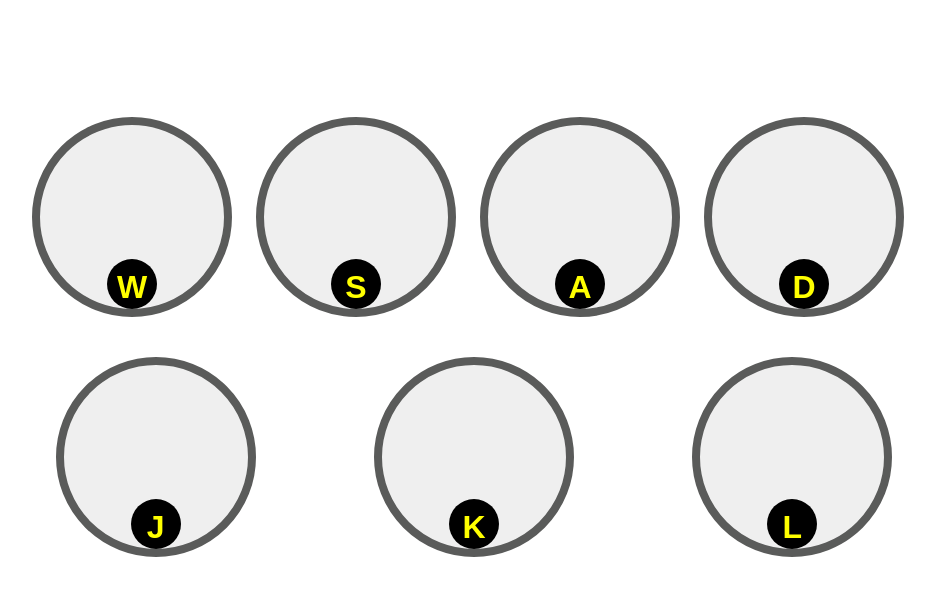
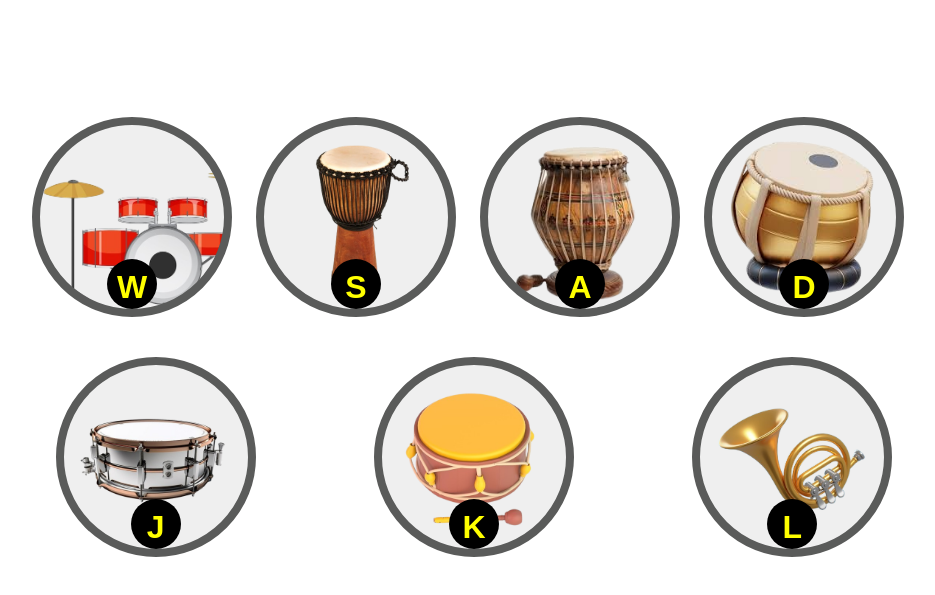
Before and after one commit to rishavtiwari22/DrumKit, a plain HTML site: page index.html in a window 1280 px wide. Shown: the part 127-722 px from the top of the page, without its empty margins (166-1101 px from the left). Drawn offline with Linux system fonts and the light colour scheme; the site is published under a folder, as on GitHub Pages, so addresses that start at the root find nothing.

Commit message:
Update style.css

```diff
--- a/style.css
+++ b/style.css
@@ -63,7 +63,7 @@ h1{
     width: 200px;
     font-weight: 1000;
     color: black;
-    background-image: url('/images/W2.png');
+    background-image: url('images/W2.png');
     background-repeat: no-repeat;
     background-size: cover;
 }
@@ -75,7 +75,7 @@ h1{
     width: 200px;
     font-weight: 1000;
     color: black;
-    background-image: url('/images/s2.png');
+    background-image: url('images/s2.png');
     background-repeat: no-repeat;
     background-size: cover;
 }
@@ -86,7 +86,7 @@ h1{
     width: 200px;
     font-weight: 1000;
     color: black;
-    background-image: url('/images/a2.png');
+    background-image: url('images/a2.png');
     background-repeat: no-repeat;
     background-size: cover;
 }
@@ -97,7 +97,7 @@ h1{
     width: 200px;
     font-weight: 1000;
     color: black;
-    background-image: url('/images/D2.png');
+    background-image: url('images/D2.png');
     background-repeat: no-repeat;
     background-size: cover;
 }
@@ -108,7 +108,7 @@ h1{
     width: 200px;
     font-weight: 1000;
     color: black;
-    background-image: url('/images/j2.png');
+    background-image: url('images/j2.png');
     background-repeat: no-repeat;
     background-size: cover;
 }
@@ -119,7 +119,7 @@ h1{
     width: 200px;
     font-weight: 1000;
     color: black;
-    background-image: url('/images/k2.png');
+    background-image: url('images/k2.png');
     background-repeat: no-repeat;
     background-size: cover;
 }
@@ -130,7 +130,7 @@ h1{
     width: 200px;
     font-weight: 1000;
     color: black;
-    background-image: url('/images/l2.png');
+    background-image: url('images/l2.png');
     background-repeat: no-repeat;
     background-size: cover;
 }
```
